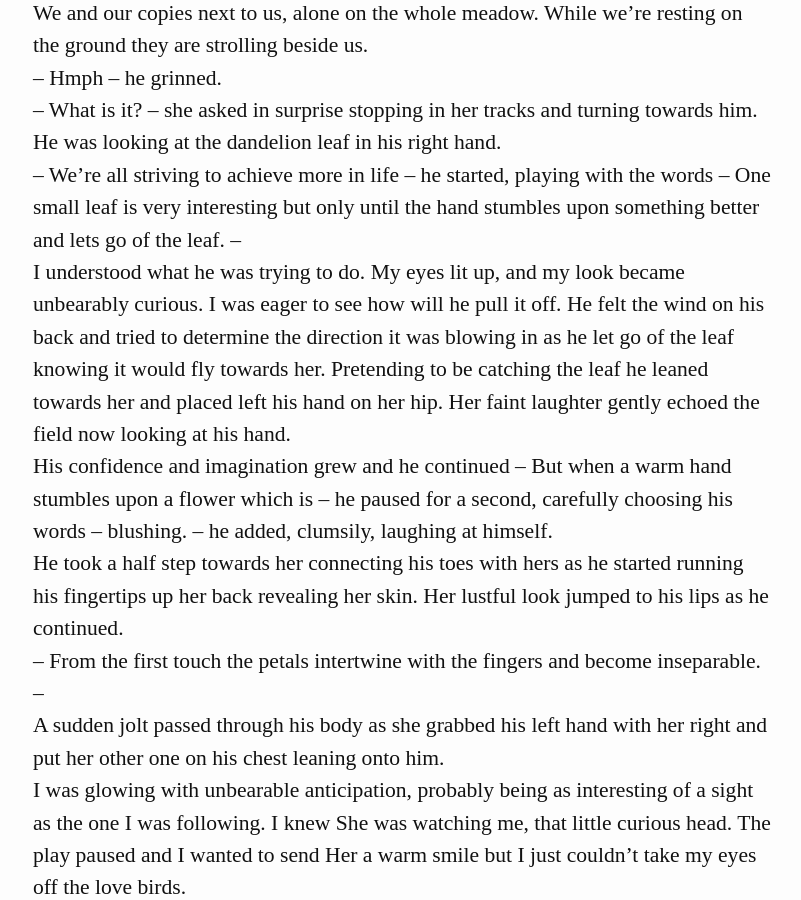
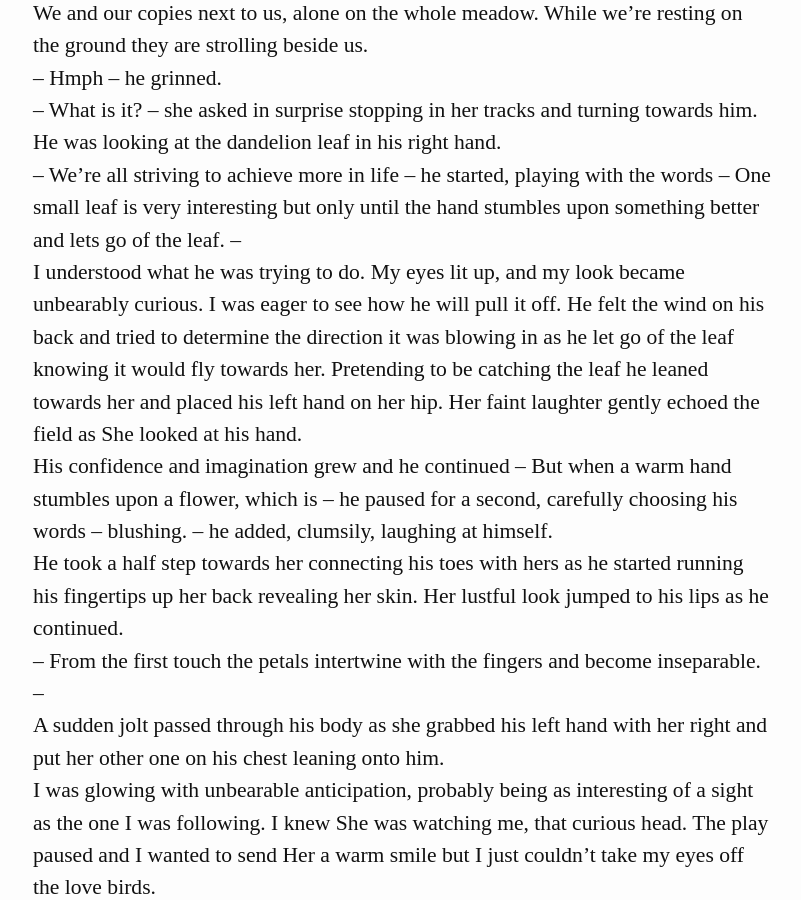
Before and after one commit to MasterMedo/mastermedo.github.io, a Jekyll site: the page built from _posts/2013-06-12-a-curious-mole.md, in a window 1280 px wide and 900 px high, scrolled down 1396 px. Shown: the whole window, without its empty margins (237-1038 px from the left). Built offline with Jekyll 4.4.1, drawn with Linux system fonts in a browser that asks for light colours; comment, search, counter and statistics services are not loaded.

Commit message:
fix typo

```diff
--- a/_posts/2013-06-12-a-curious-mole.md
+++ b/_posts/2013-06-12-a-curious-mole.md
@@ -25,17 +25,17 @@ He was looking at the dandelion leaf in his right hand.\
 -- We're all striving to achieve more in life -- he started, playing with the words -- One small leaf is very interesting but only until the hand stumbles upon something better and lets go of the leaf. --\
 I understood what he was trying to do.
 My eyes lit up, and my look became unbearably curious.
-I was eager to see how will he pull it off.
+I was eager to see how he will pull it off.
 He felt the wind on his back and tried to determine the direction it was blowing in as he let go of the leaf knowing it would fly towards her.
-Pretending to be catching the leaf he leaned towards her and placed left his hand on her hip.
-Her faint laughter gently echoed the field now looking at his hand.\
-His confidence and imagination grew and he continued -- But when a warm hand stumbles upon a flower which is -- he paused for a second, carefully choosing his words -- blushing. -- he added, clumsily, laughing at himself.\
+Pretending to be catching the leaf he leaned towards her and placed his left hand on her hip.
+Her faint laughter gently echoed the field as She looked at his hand.\
+His confidence and imagination grew and he continued -- But when a warm hand stumbles upon a flower, which is -- he paused for a second, carefully choosing his words -- blushing. -- he added, clumsily, laughing at himself.\
 He took a half step towards her connecting his toes with hers as he started running his fingertips up her back revealing her skin.
 Her lustful look jumped to his lips as he continued.\
 -- From the first touch the petals intertwine with the fingers and become inseparable. --\
 A sudden jolt passed through his body as she grabbed his left hand with her right and put her other one on his chest leaning onto him.\
 I was glowing with unbearable anticipation, probably being as interesting of a sight as the one I was following.
-I knew She was watching me, that little curious head.
+I knew She was watching me, that curious head.
 The play paused and I wanted to send Her a warm smile but I just couldn't take my eyes off the love birds.
 
 -- What are you looking at? -- She mumbled curiously.\
```
